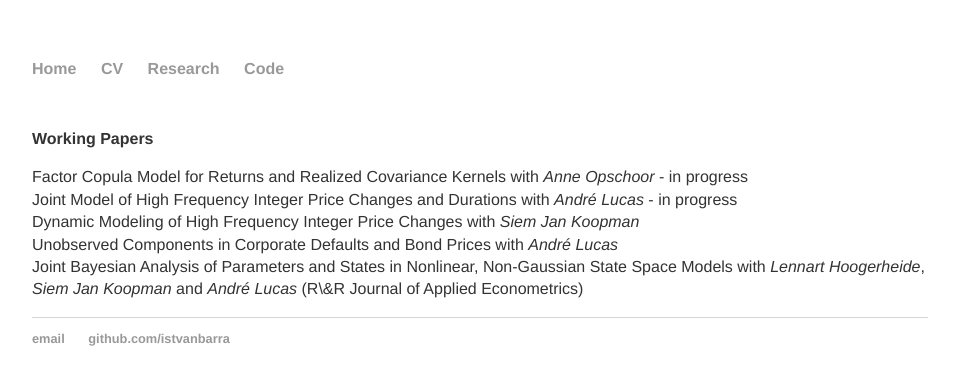
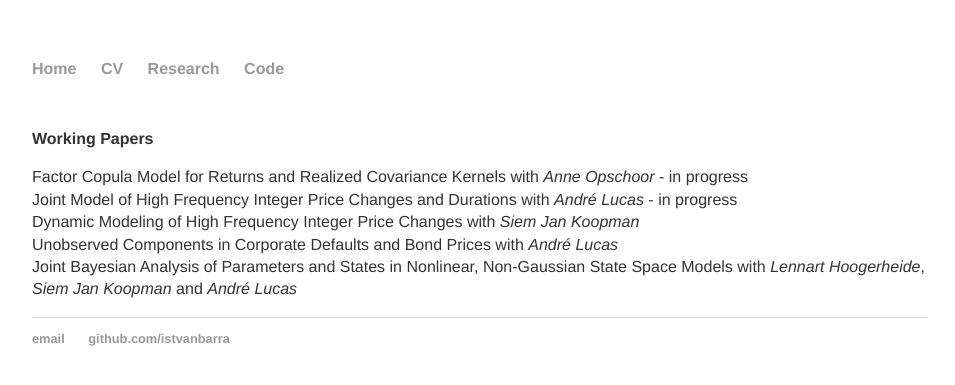
Before and after one commit to istvanbarra/istvanbarra.github.io, a Jekyll site: the page built from research/index.html, in a window 1280 px wide. Shown: the top 385 px of the page, without its empty margins (160-1115 px from the left). Built offline with Jekyll 4.4.1, drawn with Linux system fonts in a browser that asks for light colours.

Commit message:
Update index.html

```diff
--- a/research/index.html
+++ b/research/index.html
@@ -10,7 +10,7 @@ title: István Barra Research
 	Joint Model of High Frequency Integer Price Changes and Durations with <i>André Lucas</i> - in progress <br>
 	Dynamic Modeling of High Frequency Integer Price Changes with <i>Siem Jan Koopman</i> <br>
 	Unobserved Components in Corporate Defaults and Bond Prices with <i>André Lucas</i> <br>
-	Joint Bayesian Analysis of Parameters and States in Nonlinear, Non-Gaussian State Space Models with <i>Lennart Hoogerheide</i>, <i>Siem Jan Koopman</i> and <i>André Lucas</i> (R\&R Journal of Applied Econometrics) </p>
+	Joint Bayesian Analysis of Parameters and States in Nonlinear, Non-Gaussian State Space Models with <i>Lennart Hoogerheide</i>, <i>Siem Jan Koopman</i> and <i>André Lucas</i>  </p>
 
 
 </div><!-- /.blurb -->
```
